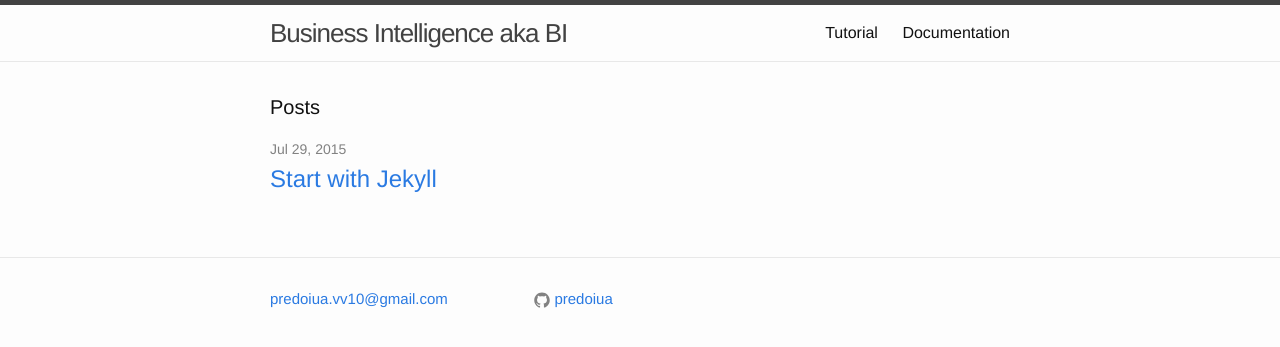
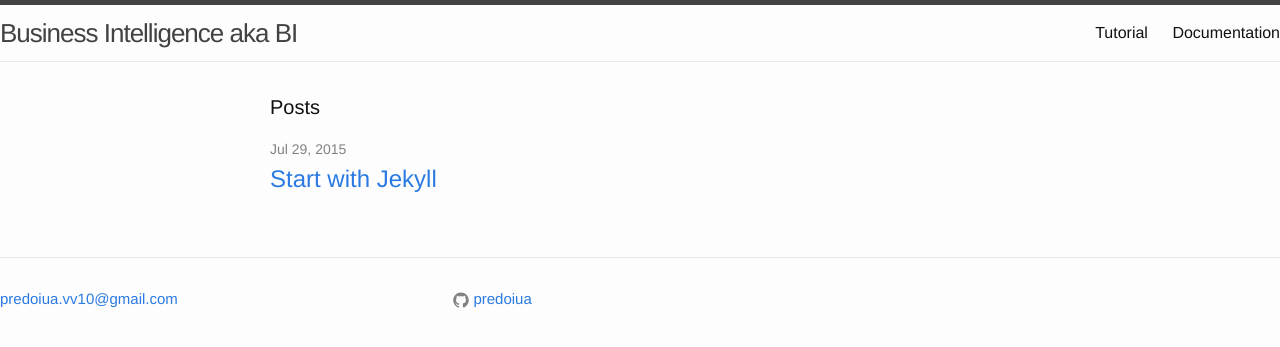
Before and after one commit to predoiua/predoiua.github.io, a Jekyll site: the page built from index.html, in a window 1280 px wide. Shown: the top 347 px of the page. Built offline with Jekyll 4.4.1, drawn with Linux system fonts in a browser that asks for light colours.

Commit message:
layout + virt

```diff
--- a/_includes/footer.html
+++ b/_includes/footer.html
@@ -1,6 +1,6 @@
 <footer class="site-footer">
 
-  <div class="wrapper">
+  <div class="container">
 
     <div class="footer-col-wrapper">
       <div class="footer-col  footer-col-1">
--- a/_includes/header.html
+++ b/_includes/header.html
@@ -1,6 +1,6 @@
 <header class="site-header">
 
-  <div class="wrapper">
+  <div class="container">
 
     <a class="site-title" href="{{ site.baseurl }}/">{{ site.title }}</a>
 
```
Also changed, not shown: tutorials/linux/lfcs/lfcs_7_linux_virtualization_management.md (+2 -2 lines), _includes/header_doc.html (renamed from _includes/head_doc.html).
